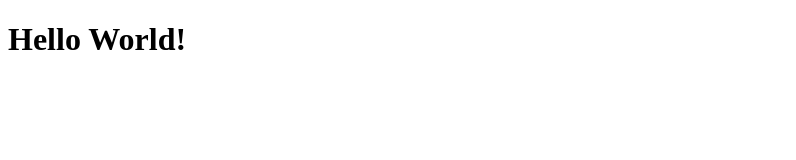
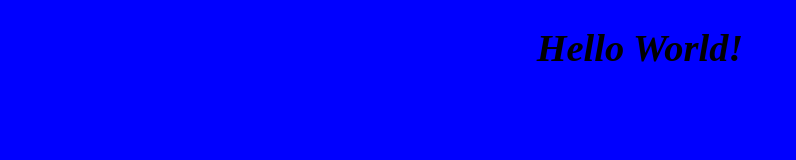
Before and after one commit to ElijahBundi/first-remote-repo, a plain HTML site: page index.html in a window 1280 px wide. Shown: the whole page, without its empty margins (0-796 px from the left). Drawn offline with Linux system fonts and the light colour scheme.

Commit message:
Playing Around

```diff
--- a/index.html
+++ b/index.html
@@ -1,6 +1,7 @@
 <!DOCTYPE html>
 <htm lang="en">
     <head>
+        <link rel="stylesheet" href="style.css">
         <title>My Personal Website</title>
     </head>
     <body>
--- /dev/null
+++ b/style.css
@@ -0,0 +1,7 @@
+body {
+    background: blue;
+    font-size: larger;
+    font-style: oblique;
+    text-align: center;
+    text-shadow: 10px;
+}
```
